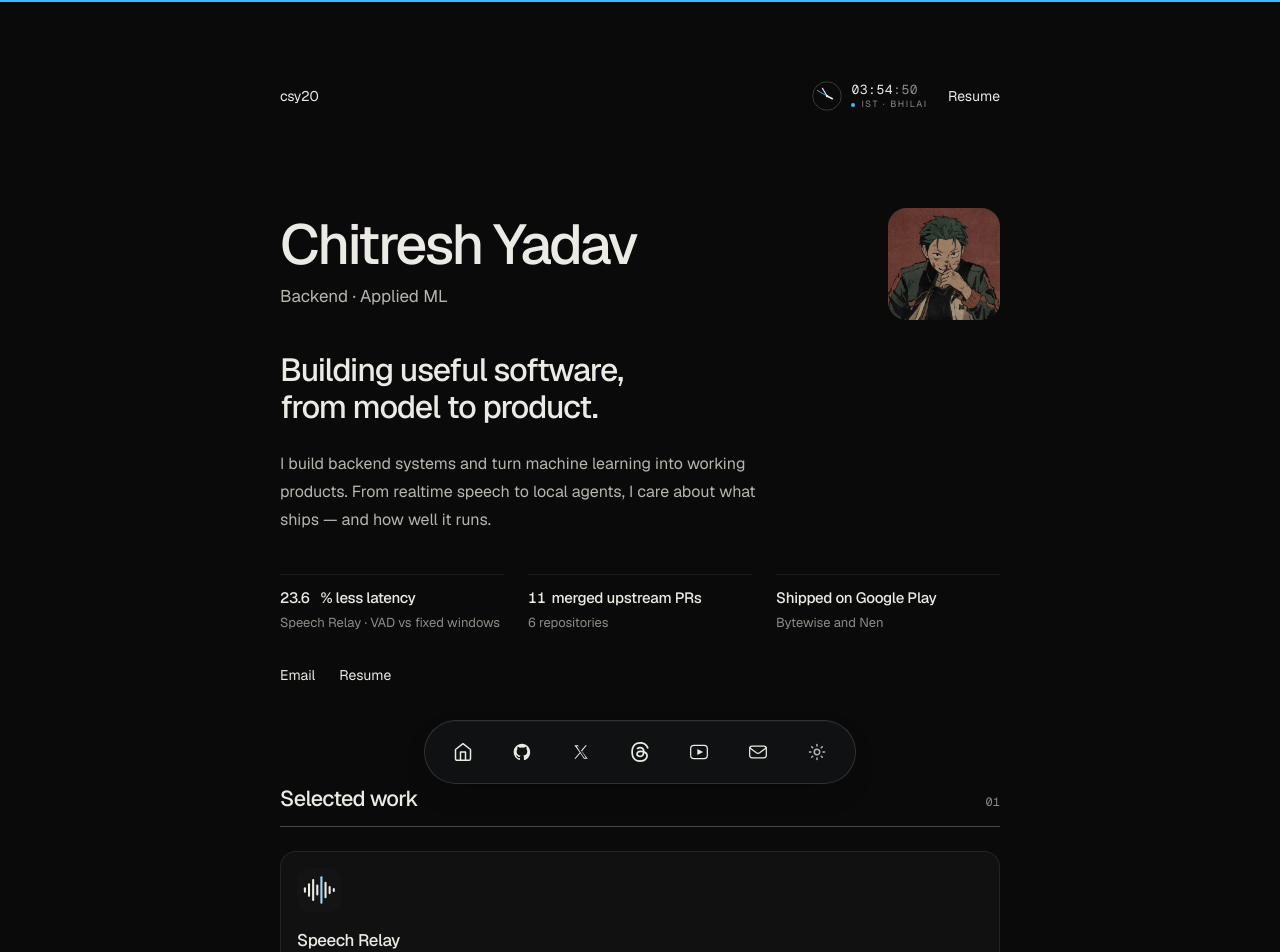
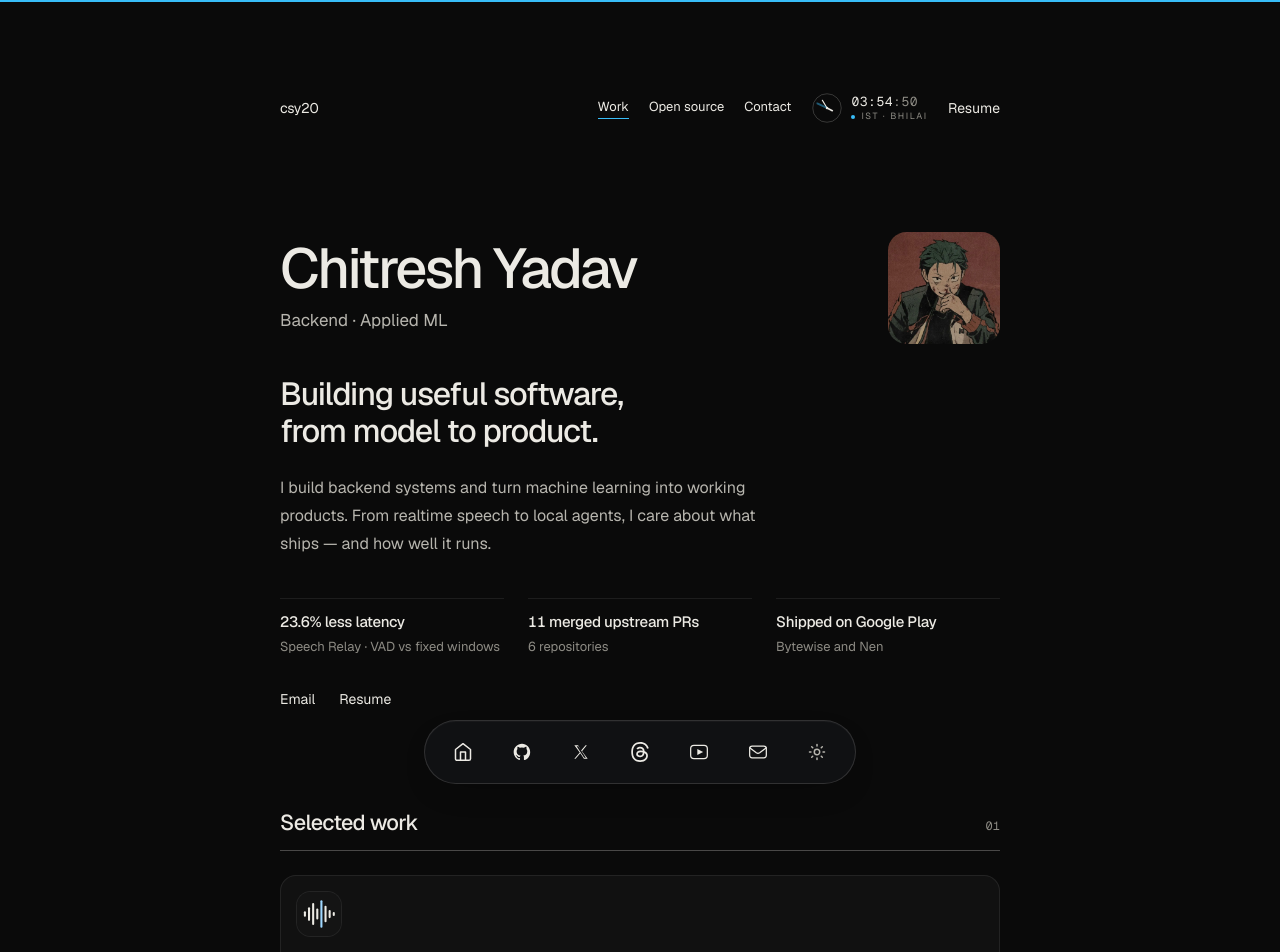
Before and after one commit to csy20/csy20-folio, a Next.js app: page / in a window 1280 px wide. Shown: the top 952 px of the page. Built offline with nearby package versions, Linux system fonts and the light colour scheme.

Commit message:
Add sticky section nav, expandable PR ledger, clock sweep, and a11y polish

```diff
--- a/src/app/globals.css
+++ b/src/app/globals.css
@@ -8,6 +8,7 @@
 
 html {
   scroll-behavior: smooth;
+  scroll-padding-top: 72px;
   scroll-padding-bottom: 120px;
 }
 
@@ -63,6 +64,11 @@ body {
   color: var(--hover);
 }
 
+summary:focus-visible {
+  outline: 2px solid var(--ink);
+  outline-offset: 3px;
+}
+
 .page-link:focus-visible {
   outline: 2px solid var(--ink);
   outline-offset: 3px;
@@ -87,6 +93,7 @@ html.is-opening main {
 
 .work-logo {
   transform-origin: center;
+  box-shadow: 0 0 0 1px var(--line);
 }
 
 @media (hover: hover) and (pointer: fine) {
@@ -186,6 +193,11 @@ details[open] > .show-all-panel {
   animation: colon-blink 1s steps(1, end) infinite;
 }
 
+.clock-second {
+  transition: transform 1s linear;
+}
+
 @media (prefers-reduced-motion: reduce) {
   .clock-colon { animation: none !important; }
+  .clock-second { transition: none !important; }
 }
--- a/src/site/ClientApp.tsx
+++ b/src/site/ClientApp.tsx
@@ -1,11 +1,13 @@
 "use client";
 
+import Image from "next/image";
 import { motion } from "motion/react";
 import { useCallback, useSyncExternalStore, useState, type ReactNode } from "react";
 import { CountUp } from "@/site/CountUp";
 import { IndiaClock } from "@/site/IndiaClock";
 import { PipelineSchematic } from "@/site/PipelineSchematic";
 import { ScrollProgress } from "./ScrollProgress";
+import { SectionNav } from "./SectionNav";
 import { Opening, usePrefersReducedMotion } from "@/site/Opening";
 import { SocialDock } from "@/dock/SocialDock";
 import { SoundToggle } from "@/dock/SoundToggle";
@@ -15,6 +17,7 @@ import {
   mergedContributionRepositories,
   mergedContributionSummary,
   mergedContributions,
+  describeContributionTimeline,
 } from "@/data/contributions";
 import {
   portraits,
@@ -22,6 +25,7 @@ import {
   projects,
   resumeUrl,
   socialLinks,
+  speechRelayMetrics,
   type Project,
 } from "@/data/siteContent";
 
@@ -63,7 +67,7 @@ const metrics: Record<string, string> = {
   "02_OS": "Public alpha · v2026.10.01",
   Bytewise: "Live on Google Play",
   Nen: "Live on Google Play",
-  "Speech Relay": "2505 ms mean · 2580 ms p50",
+  "Speech Relay": `${speechRelayMetrics.profile.meanMs} ms mean · ${speechRelayMetrics.profile.p50Ms} ms p50`,
   "Speech Relay Rust": "LoRA · ONNX int8 · Rust",
   "MediaPipe AI": "Five containers · 500 MB uploads",
   "Router Agent": "AMD hackathon",
@@ -77,7 +81,7 @@ const blurbs: Record<string, string> = {
     "Production Flutter app on Google Play: 788+ DSA and system-design lessons, offline-first.",
   Nen: "Offline music player for the files already on your phone. No streaming, no ads, no account.",
   "Speech Relay":
-    "Streaming ASR → MT → TTS over WebRTC, English to Hindi. Silero-VAD cut a separate comparison from 4708 ms mean to 3597 ms, 23.6% lower.",
+    `Streaming ASR → MT → TTS over WebRTC, English to Hindi. Silero-VAD cut a separate comparison from ${speechRelayMetrics.vadComparison.fixedWindowMs} ms mean to ${speechRelayMetrics.vadComparison.vadMs} ms, ${speechRelayMetrics.vadComparison.reductionPercent}% lower.`,
   "Speech Relay Rust":
     "Whisper fine-tuned with LoRA for Hindi–English code-mix, merged, exported to ONNX, quantized to int8, and served from Rust.",
   "MediaPipe AI":
@@ -229,21 +233,61 @@ function ContributionList({
 }) {
   return (
     <ol>
-      {records.map((record) => (
+      {records.map((record) => {
+        const timeline = describeContributionTimeline(record);
+        return (
           <li key={record.url} className="draw-row border-t border-[var(--line)]">
-          <ExternalLink href={record.url} className="page-link group block py-4">
+            <details className="group/pr">
+              <summary className="flex cursor-pointer list-none items-start justify-between gap-4 py-4 marker:content-none [&::-webkit-details-marker]:hidden">
+                <span className="min-w-0">
                   <span className="flex items-center gap-2 font-mono text-[12px] text-[var(--ink-faint)]">
                     <span className="rounded border border-[var(--line)] px-1.5 text-[10px] text-[var(--pr)]">
                       merged
                     </span>
                     {record.repository}#{record.number} · {formatContributionDate(getContributionDate(record))}
                   </span>
-            <span className="draw-link mt-1 inline-block max-w-full text-[15px] leading-6 group-hover:text-[var(--hover)]">
+                  <span className="draw-link mt-1 inline-block max-w-full text-[15px] leading-6">
                     {record.title}
                   </span>
+                </span>
+                <span
+                  aria-hidden="true"
+                  className="mt-1 font-mono text-[14px] leading-none text-[var(--ink-faint)] transition-transform group-open/pr:rotate-45"
+                >
+                  +
+                </span>
+              </summary>
+              <div className="show-all-panel">
+                <div>
+                  <dl className="grid grid-cols-[auto_1fr] gap-x-4 gap-y-1 pb-3 font-mono text-[12px] text-[var(--ink-soft)]">
+                    <dt className="text-[var(--ink-faint)]">Opened</dt>
+                    <dd>{timeline.opened}</dd>
+                    {timeline.merged ? (
+                      <>
+                        <dt className="text-[var(--ink-faint)]">Merged</dt>
+                        <dd>
+                          {timeline.merged}
+                          {timeline.daysToMerge !== null
+                            ? timeline.daysToMerge === 0
+                              ? " · same day"
+                              : ` · after ${timeline.daysToMerge} ${timeline.daysToMerge === 1 ? "day" : "days"}`
+                            : null}
+                        </dd>
+                      </>
+                    ) : null}
+                  </dl>
+                  <ExternalLink
+                    href={record.url}
+                    className="page-link mb-4 inline-block text-[13px] text-[var(--ink-soft)] underline-offset-4 hover:underline"
+                  >
+                    View pull request on GitHub
                   </ExternalLink>
+                </div>
+              </div>
+            </details>
           </li>
-      ))}
+        );
+      })}
     </ol>
   );
 }
@@ -276,7 +320,7 @@ function ProjectRow({
       }}
     >
       {project.logo ? (
-        <img
+        <Image
           src={project.logo}
           alt=""
           width={64}
@@ -336,13 +380,14 @@ export function ClientApp() {
         className="mx-auto w-full max-w-[48rem] px-6 pt-14 pb-36 outline-none sm:pt-20"
       >
         <motion.header
-          className="reveal flex items-center justify-between gap-4 text-[14px]"
+          className="reveal sticky top-0 z-40 flex items-center justify-between gap-4 bg-[var(--page-bg)] py-3 text-[14px] [box-shadow:0_0_0_100vmax_var(--page-bg)] [clip-path:inset(0_-100vmax)]"
           {...enter(play, 0)}
         >
           <a href="#hero" className="page-link tracking-[-0.02em]">
             csy20
           </a>
           <div className="flex items-center gap-5">
+            <SectionNav />
             <IndiaClock />
             <ExternalLink
               href={resumeUrl}
@@ -391,7 +436,7 @@ export function ClientApp() {
             <div className="mt-10 grid gap-x-6 gap-y-5 sm:grid-cols-3">
               <a href="#speech-relay" className="page-link border-t border-[var(--line)] pt-3">
                 <strong className="block text-[15px] font-medium tracking-[-0.02em]">
-                  <CountUp to={23.6} decimals={1} active={play} />% less latency
+                  <CountUp to={speechRelayMetrics.vadComparison.reductionPercent} decimals={1} active={play} />% less latency
                 </strong>
                 <span className="mt-1 block text-[13px] leading-5 text-[var(--ink-faint)]">
                   Speech Relay · VAD vs fixed windows
--- a/src/site/CountUp.tsx
+++ b/src/site/CountUp.tsx
@@ -43,7 +43,7 @@ export function CountUp({
   );
   const value = useMotionValue(0);
   const text = useTransform(value, (latest) => formatCount(latest, decimals));
-  const width = `${formatCount(to, decimals).length}ch`;
+  const finalText = formatCount(to, decimals);
 
   useEffect(() => {
     if (!active || !inView) return;
@@ -56,12 +56,19 @@ export function CountUp({
   }, [active, inView, reduced, to, value]);
 
   return (
-    <motion.span
-      ref={ref}
-      className="inline-block text-left tabular-nums"
-      style={{ minWidth: width }}
-    >
-      {text}
-    </motion.span>
+    <span className="inline-grid tabular-nums">
+      <span
+        aria-hidden="true"
+        className="invisible pointer-events-none col-start-1 row-start-1 select-none"
+      >
+        {finalText}
+      </span>
+      <motion.span
+        ref={ref}
+        className="col-start-1 row-start-1 text-left"
+      >
+        {text}
+      </motion.span>
+    </span>
   );
 }
--- a/src/site/IndiaClock.tsx
+++ b/src/site/IndiaClock.tsx
@@ -64,7 +64,8 @@ function readFace(): ClockFace {
     ss,
     hourAngle: ((hours % 12) + minutes / 60) * 30,
     minuteAngle: (minutes + seconds / 60) * 6,
-    secondAngle: seconds * 6,
+    // Epoch-based so the angle only ever grows; it never snaps back at 60s.
+    secondAngle: Math.floor(now.getTime() / 1000) * 6,
     dateTime: `${hh}:${mm}:${ss}`,
   };
   return face;
@@ -91,7 +92,6 @@ function RunningClock() {
   const time = useSyncExternalStore(subscribe, readFace, () => emptyFace);
   const hour = hand(time.hourAngle, 6);
   const minute = hand(time.minuteAngle, 9);
-  const second = hand(time.secondAngle, 11);
 
   return (
     <time
@@ -133,15 +133,23 @@ function RunningClock() {
           strokeWidth="1.2"
           strokeLinecap="round"
         />
+        <g
+          className="clock-second"
+          style={{
+            transform: `rotate(${time.secondAngle}deg)`,
+            transformOrigin: "16px 16px",
+          }}
+        >
           <line
             x1="16"
             y1="16"
-          x2={second.x2}
-          y2={second.y2}
+            x2="16"
+            y2="5"
             stroke="var(--accent)"
             strokeWidth="0.9"
             strokeLinecap="round"
           />
+        </g>
         <circle cx="16" cy="16" r="1.2" fill="currentColor" />
       </svg>
       <span className="flex flex-col items-start">
--- /dev/null
+++ b/src/site/SectionNav.tsx
@@ -0,0 +1,30 @@
+"use client";
+
+import { useActiveSection } from "./useActiveSection";
+
+const links = [
+  { id: "projects", label: "Work" },
+  { id: "open-source", label: "Open source" },
+  { id: "contact", label: "Contact" },
+] as const;
+
+const ids = links.map((link) => link.id);
+
+export function SectionNav() {
+  const active = useActiveSection(ids);
+
+  return (
+    <nav aria-label="Sections" className="hidden items-center gap-5 sm:flex">
+      {links.map((link) => (
+        <a
+          key={link.id}
+          href={`#${link.id}`}
+          aria-current={active === link.id ? "location" : undefined}
+          className="page-link border-b border-transparent pb-0.5 text-[13px] text-[var(--ink-faint)] transition-colors aria-[current=location]:border-[var(--accent)] aria-[current=location]:text-[var(--ink)]"
+        >
+          {link.label}
+        </a>
+      ))}
+    </nav>
+  );
+}
--- /dev/null
+++ b/src/site/useActiveSection.ts
@@ -0,0 +1,36 @@
+"use client";
+
+import { useEffect, useState } from "react";
+
+/**
+ * Tracks which section sits in a band near the upper-middle of the viewport.
+ * Returns `null` while none of the given sections is there (for example in the hero).
+ */
+export function useActiveSection(ids: readonly string[]): string | null {
+  const [active, setActive] = useState<string | null>(null);
+
+  useEffect(() => {
+    if (typeof IntersectionObserver === "undefined") return;
+    const elements = ids
+      .map((id) => document.getElementById(id))
+      .filter((element): element is HTMLElement => element !== null);
+    if (elements.length === 0) return;
+
+    const visible = new Set<string>();
+    const observer = new IntersectionObserver(
+      (entries) => {
+        for (const entry of entries) {
+          if (entry.isIntersecting) visible.add(entry.target.id);
+          else visible.delete(entry.target.id);
+        }
+        setActive(ids.find((id) => visible.has(id)) ?? null);
+      },
+      { rootMargin: "-30% 0px -55% 0px" },
+    );
+
+    elements.forEach((element) => observer.observe(element));
+    return () => observer.disconnect();
+  }, [ids]);
+
+  return active;
+}
```
Lines whose indentation alone changed are shown as unchanged.
